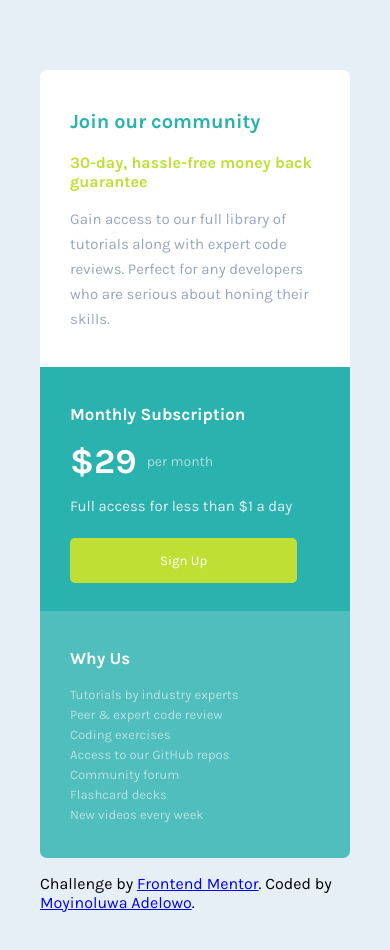
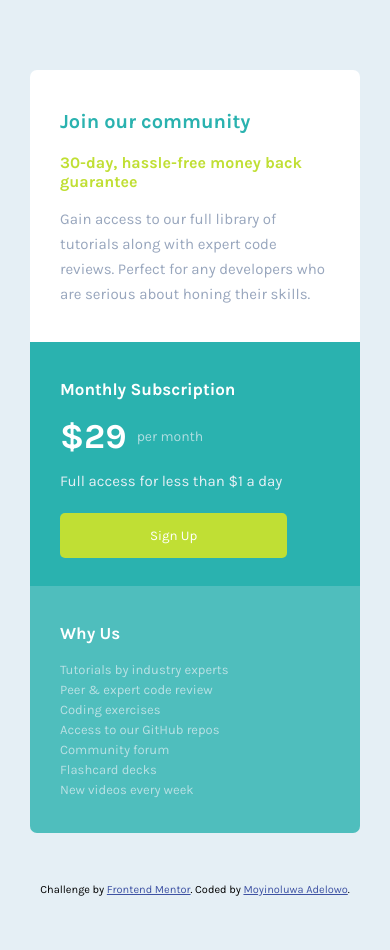
Before and after one commit to Moyinoluwa-10/Frontend-Mentor-Single-Price-Grid-Component, a plain HTML site: page index.html in a window 390 px wide. Drawn offline with Linux system fonts and the light colour scheme.

Commit message:
Update style.css

```diff
--- a/style.css
+++ b/style.css
@@ -21,14 +21,12 @@ body{
     font-family: 'Karla', sans-serif;
     font-size: 16px;
     background-color: var(--Light-Gray);
-    padding: 0 390px;
+    padding: 0 350px;
     margin: 90px auto;
 }
 
 #container {
     display: grid;
-    /* grid-template-areas: 'section1 section1'
-    'section2 section3'; */
 }
 
 /* Styling Section One */
@@ -36,7 +34,6 @@ body{
     background-color: white;
     grid-column: 1 / span 2;
     grid-row: 1;
-    /* grid-area: section1; */
     padding: 20px 30px;
     border-radius: 7px 7px 0 0;
 }
@@ -64,7 +61,6 @@ body{
     background-color: var(--Cyan);
     grid-column: 1 / span 1;
     grid-row: 2;
-    /* grid-area: section2; */
     padding: 20px 0px 20px 30px;
     border-radius: 0 0 0 7px;
 }
@@ -115,7 +111,6 @@ button:hover {
     border: 2px solid var(--Bright-Yellow);
 }
 
-
 /* Styling Section Three */
 #section3 {
     background-color: var(--Cyan-1);
@@ -138,11 +133,46 @@ button:hover {
     line-height: 20px;
 }
 
+.attribution {
+    font-size: 11px;
+    text-align: center;
+    margin-top: 50px;
+}
+
+.attribution a {
+    color: hsl(228, 45%, 44%);
+}
+
+
 /* Responsiveness */
-@media screen and (max-width:500px) {
+@media screen and (min-width:1200px) and (max-width:1300px) {
+    body {
+        padding: 0 300px;
+    }
+}
+
+@media screen and (min-width:940px) and (max-width:1200px) {
+    body {
+        padding: 0 200px;
+    }
+}
+
+@media screen and (min-width:680px) and (max-width:940px) {
+    body {
+        padding: 0 50px;
+    }
+}
+
+@media screen and (min-width:600px) and (max-width:680px) {
+    body {
+        padding: 0 10px;
+}
+}
+
+@media screen and (min-width:500px) and (max-width:600px) {
     /* Styling Page */
     body {
-        padding: 0px 40px;
+        padding: 0px 70px;
         margin: 70px auto;
     }
 
@@ -177,4 +207,46 @@ button:hover {
         grid-row: 3;
         border-radius: 0 0 7px 7px;
     }
+
 }
+
+@media screen and (max-width:500px) {
+    /* Styling Page */
+    body {
+        padding: 0px 30px;
+        margin: 70px auto;
+    }
+
+    /* Styling Section Onw */
+    #section1 {
+        grid-column: 1;
+        grid-row: 1;
+    }
+
+    #section1 br {
+        display: none;
+    }
+
+    #section1 #top {
+        font-size: 20px;
+    }
+
+    #section1 #middle {
+        font-size: 16px;
+    }
+
+    /* Styling Section two */
+    #section2 {
+        grid-column: 1;
+        grid-row: 2;
+        border-radius: 0;
+    }
+
+    /* Styling Section Three */
+    #section3 {
+        grid-column: 1;
+        grid-row: 3;
+        border-radius: 0 0 7px 7px;
+    }
+
+}
```
